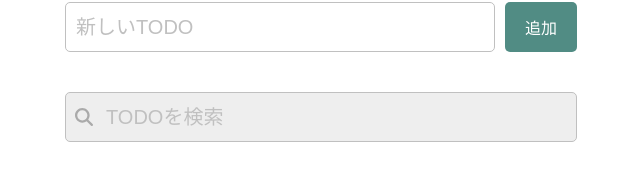
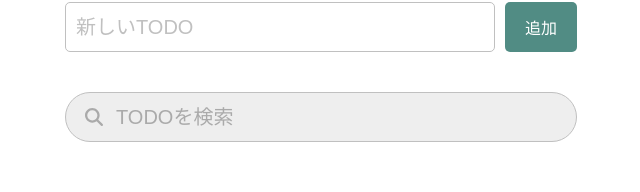
Before and after one commit to akko-k/react-output-router, a React (Vite) app: page / in a window 1280 px wide. Shown: the part 157-349 px from the top of the page, without its empty margins (319-959 px from the left). Built offline with nearby package versions, Linux system fonts and the light colour scheme.

Commit message:
スタイルを修正-5（調整）

```diff
--- a/src/components/atoms/SearchForm/style.module.css
+++ b/src/components/atoms/SearchForm/style.module.css
@@ -5,13 +5,13 @@
   padding: 10px;
   box-sizing: border-box;
   font-size: 20px;
-  border-radius: 5px;
+  border-radius: 25px;
   background-color: #eeeeee;
-  padding-left: 40px;
+  padding-left: 50px;
 }
 
 .input::placeholder {
-  color: #c0c0c0;
+  color: #aaa;
 }
 
 .searchContainer {
@@ -24,7 +24,7 @@
 
 .searchIcon {
   position: absolute;
-  left: 10px;
+  left: 20px;
   top: 50%;
   transform: translateY(-50%);
   color: #aaa;
--- a/src/components/organisms/TodoList/style.module.css
+++ b/src/components/organisms/TodoList/style.module.css
@@ -13,9 +13,9 @@ li {
   font-size: 18px;
 }
 
-li:last-child {
+/* li:last-child {
   border-bottom: none;
-}
+} */
 
 .deleteIcon {
   cursor: pointer;
```
